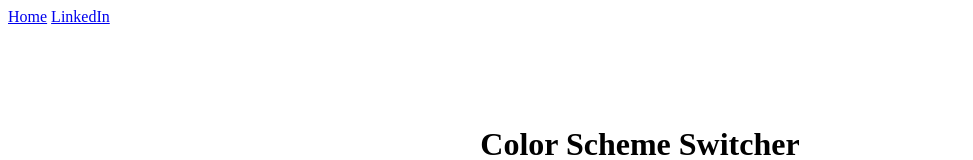
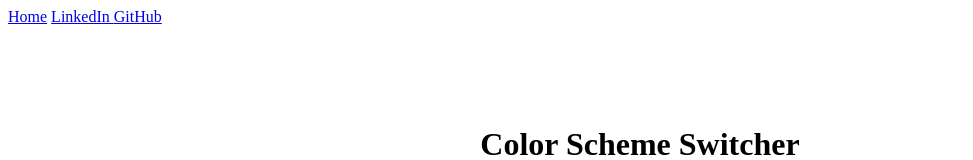
Before and after one commit to aamirraza72/javascript-learning, a plain HTML site: page 07_project/01_colorChanger/index.html in a window 1280 px wide. Shown: the top 160 px of the page, without its empty margins (0-973 px from the left). Drawn offline with Linux system fonts and the light colour scheme.

```diff
--- a/07_project/01_colorChanger/index.html
+++ b/07_project/01_colorChanger/index.html
@@ -13,7 +13,10 @@
       <a href="/" id="homeLink">Home</a>
       <a href="https://www.linkedin.com/in/aamir-raza-94899b420/" target="_blank" rel="noopener noreferrer">
         LinkedIn
+      </a> <a href="https://github.com/aamirraza72/javascript-learning/tree/main/07_project/01_colorChanger" target="_blank" rel="noopener noreferrer">
+        GitHub
       </a>
+
     </nav>
 
     <div class="canvas">
```
